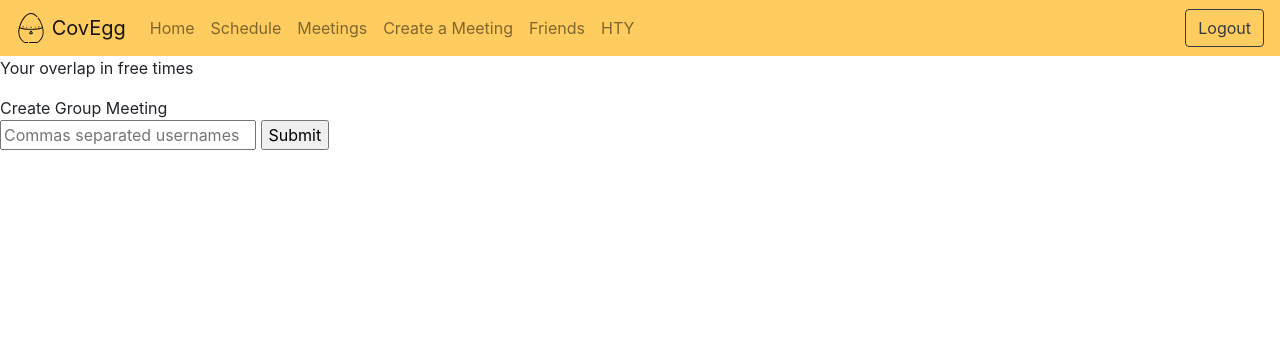
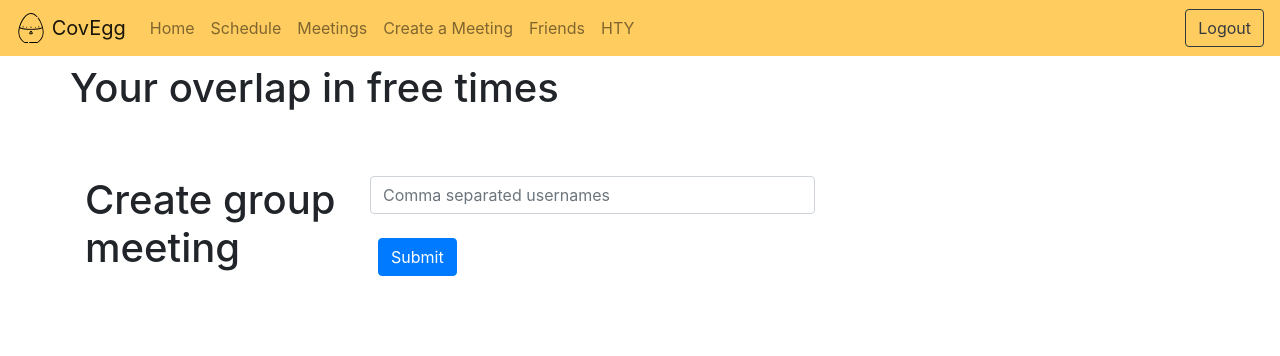
Before and after one commit to ngmhprogramming/covegg, a Flask app: page /create_meeting in a window 1280 px wide. Shown: the top 356 px of the page. Run offline with Flask 2, Linux system fonts and the light colour scheme; a user stored in the database is signed in; data comes from the database, SQL or seed files in the repository; parts of the project's set-up code (start-up, migrations or seed data) failed here and were passed over; some libraries are stand-ins or nearby versions.

Commit message:
styled meeting creation page

```diff
--- a/templates/create_meeting.html
+++ b/templates/create_meeting.html
@@ -5,8 +5,11 @@
   <body>
 	<div>
       {% include 'navbar.html' %}
-        <p>Your overlap in free times</p>
-        <table>
+        <div class="container">
+          <div class="row my-2">
+            <h1>Your overlap in free times</h1>
+          </div>
+          <table class="table">
               {% for overlap in range(olength) %}
               <tr>
                   <td>{{ overs[overlap][0] }}</td>
@@ -15,20 +18,34 @@
                       <form action="/create_meeting" method="POST">
                         <input type="text" name="user" value="{{ over[overlap][0] }}" hidden>
                         <input type="text" name="time" value="{{ over[overlap][1] }}" hidden>
-                      <input type=submit value="Create">
+                        <input type=submit value="Create" class="btn btn-primary mx-2">
                       </form>
                   </td>
               </tr>
               {% endfor %}
           </table>
-        Create Group Meeting
+        </div>
+        <div class="container">
+        <div class="row my-5">
+
+          <div class="col-3">
+          <h1>Create group meeting</h1>
+          </div>
+
+          <div class="col-5">
           <form action="/create_meeting" method="POST">
-          <input type="text" name="usernames" placeholder="Commas separated usernames">
-          <input type=submit>
+            <div class="form-group">
+            <input type="text" name="usernames" placeholder="Comma separated usernames" class="form-control"><br>
+            <input type=submit class="btn btn-primary mx-2">
+            </div>
           </form>
+          </div>
+        </div>
         {% if gover %}
-        <p>Your group overlap in free times</p>
-        <table>
+        <div class="row my-2">
+          <h1>Your group overlap in free times</h1>
+        </div>
+        <table class="table">
             {% for goverlap in range(glength) %}
             <tr>
                 <td>{{ govers[goverlap] }}</td>
@@ -36,7 +53,7 @@
                     <form action="/create_meeting" method="POST">
                       <input type="text" name="users" value="{{ users }}" hidden>
                       <input type="text" name="gtime" value="{{ gover[goverlap] }}" hidden>
-                      <input type=submit value="Create">
+                      <input type=submit value="Create" class="btn btn-primary mx-2">
                     </form>
                 </td>
             </tr>
```
Lines whose indentation alone changed are shown as unchanged.
